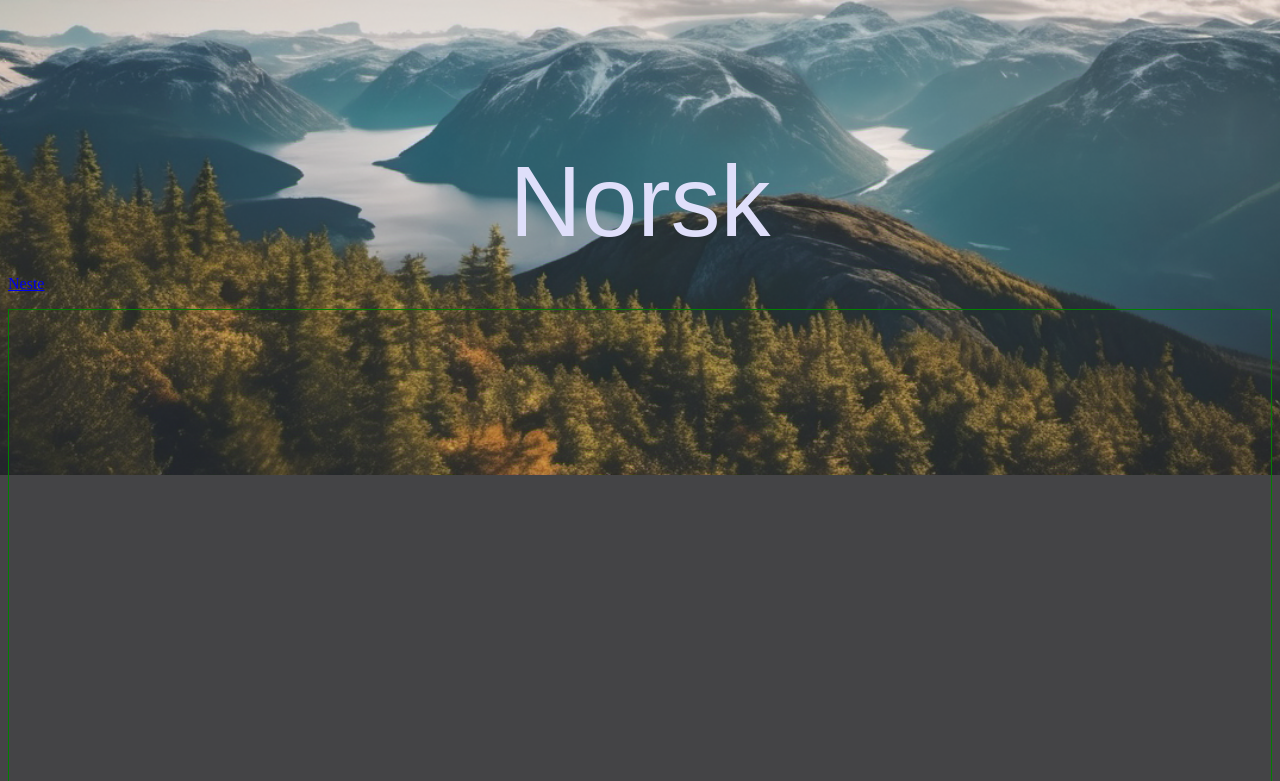
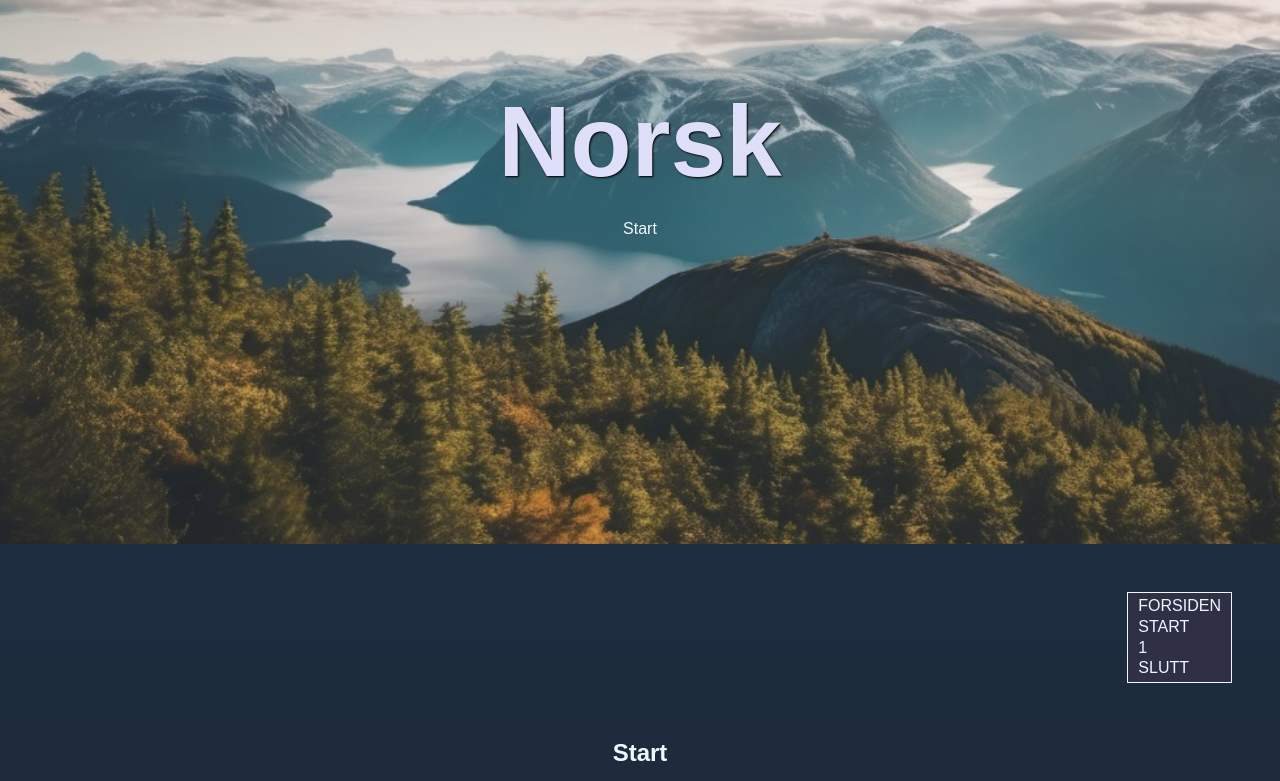
Before and after one commit to boony-moony/norsk-oppg, a plain HTML site: page index.html in a window 1280 px wide. Shown: the part 256-1037 px from the top of the page. Drawn offline with Linux system fonts and the light colour scheme.

Commit message:
Første ferdige layout

```diff
--- a/index.html
+++ b/index.html
@@ -7,28 +7,39 @@
 </head>
 
 <body>
-    <div class="title">Norsk</div>
-    <p><a href="#start">Neste</a></p>
+    <header>
+        <h1>Norsk</h1>
+        <p><a href="#start">Start</a></p>
+    </header>
 
-    <section id="start" style="border:solid green 1px">
-        <h1>Tittel</h1>
-        <div id="1" class="main-content">
+    <menu>
+        <li><a href="#">Forsiden</a></li>
+        <li><a href="#start">Start</a></li>
+        <li><a href="#1">1</a></li>
+        <li><a href="#slutt">Slutt</a></li>
+    </menu>
+
+    <section id="start">
+        <h1>Start</h1>
+        <p>
             Lorem ipsum dolor sit amet consectetur adipisicing elit. Enim, dolores natus. Libero ad, in quo fuga reiciendis, nihil aspernatur corporis quos tempore dolor autem. Id rem deleniti similique aliquam molestias inventore minima exercitationem quod excepturi in perferendis optio animi ut sint expedita adipisci quisquam rerum, delectus nulla! Quaerat recusandae laudantium magnam culpa ipsa impedit at aspernatur alias dolor beatae consequuntur nobis officia iure sit nihil in ipsam eius, voluptate maiores vero praesentium quia fugit. Quaerat corrupti doloremque quasi dolorum molestiae sed minima modi cumque placeat architecto aperiam suscipit dicta, at quia necessitatibus non! Natus, voluptas ullam voluptates molestiae iste odit nemo culpa iusto reprehenderit atque? Ad, vero dolorem id iusto natus nesciunt sed beatae officiis rem inventore voluptates sunt similique?
-        </div>
+            <p><a href="#1">Neste</a></p>
+        </p>
     </section>
     <section id="1">
-        <h1>Tittel</h1>
-        <div id="1" class="main-content">
+        <h1>1</h1>
+        <p>
             Lorem ipsum dolor sit amet consectetur adipisicing elit. Enim, dolores natus. Libero ad, in quo fuga reiciendis, nihil aspernatur corporis quos tempore dolor autem. Id rem deleniti similique aliquam molestias inventore minima exercitationem quod excepturi in perferendis optio animi ut sint expedita adipisci quisquam rerum, delectus nulla! Quaerat recusandae laudantium magnam culpa ipsa impedit at aspernatur alias dolor beatae consequuntur nobis officia iure sit nihil in ipsam eius, voluptate maiores vero praesentium quia fugit. Quaerat corrupti doloremque quasi dolorum molestiae sed minima modi cumque placeat architecto aperiam suscipit dicta, at quia necessitatibus non! Natus, voluptas ullam voluptates molestiae iste odit nemo culpa iusto reprehenderit atque? Ad, vero dolorem id iusto natus nesciunt sed beatae officiis rem inventore voluptates sunt similique?
-        </div>
+            <p><a href="#slutt">Neste</a></p>
+        </p>
     </section>
     <section id="slutt">
-        <h1>Tittel</h1>
-        <div id="1" class="main-content">
+        <h1>Slutt</h1>
+        <p>
             Lorem ipsum dolor sit amet consectetur adipisicing elit. Enim, dolores natus. Libero ad, in quo fuga reiciendis, nihil aspernatur corporis quos tempore dolor autem. Id rem deleniti similique aliquam molestias inventore minima exercitationem quod excepturi in perferendis optio animi ut sint expedita adipisci quisquam rerum, delectus nulla! Quaerat recusandae laudantium magnam culpa ipsa impedit at aspernatur alias dolor beatae consequuntur nobis officia iure sit nihil in ipsam eius, voluptate maiores vero praesentium quia fugit. Quaerat corrupti doloremque quasi dolorum molestiae sed minima modi cumque placeat architecto aperiam suscipit dicta, at quia necessitatibus non! Natus, voluptas ullam voluptates molestiae iste odit nemo culpa iusto reprehenderit atque? Ad, vero dolorem id iusto natus nesciunt sed beatae officiis rem inventore voluptates sunt similique?
-        </div>
+            <p><a href="#">Toppen</a></p>
+        </p>
     </section>
-
 </div>
 </body>
 
--- a/style.css
+++ b/style.css
@@ -1,37 +1,61 @@
 body {
     background-color: #444446;
-    background-image: url(img.png);
-    background-repeat: no-repeat;
-    background-size: cover;
-    background-size: contain;
-    margin-bottom: 4rem;
+		background: linear-gradient(180deg, rgb(33, 53, 77) 0%, rgba(18,18,18,1) 100%);
+		margin:0;
+		color: aliceblue;
+    font-family: arial;
+		font-size:16px;
+		line-height: 130%;
 }
 
-.title {
+header h1 {
     font-size: 100px;
     color: #dfdffa;
     font-family: arial;
     text-align: center;
-    margin-top: 25rem;
+		text-shadow: 1px 1px 2px rgb(0, 0, 0);
 }
 
-h1 {
-    font-size: xx-large;
-    color: springgreen;
-    padding-top: 45rem;
+
+section {
+	  padding-top: 2.5rem;
     word-wrap: break-word;
-    max-width: 400px;
-    font-family: arial;
+    max-width: 300px;
+		width:70%;
     text-align: center;
     margin: auto;
+		min-height:100vh;
 }
 
-.main-content {
-    padding-top: 2.5rem;
-    word-wrap: break-word;
-    max-width: 300px;
-    font-family: arial;
-    text-align: center;
-    margin: auto;
-    color: aliceblue;
+header {
+	background-image: url(img.png);
+	background-size: cover;
+	height: 60vh;
+	margin:0;
+	padding-top: 40vh;
+	text-align: center;
+
 }
+
+
+a {
+	text-decoration: none;
+	color:inherit;
+}
+
+menu {
+	right:0;
+	top:0;
+	position:sticky;
+	margin:3rem 3rem 0 0 ;
+	border:solid aliceblue 1px;
+	width:min-content;
+	padding:3px 10px;;
+	margin-left:auto;
+	background-color:rgb(47, 47, 70);
+}
+
+menu li {
+	list-style: none;
+	text-transform:uppercase;
+}
```
